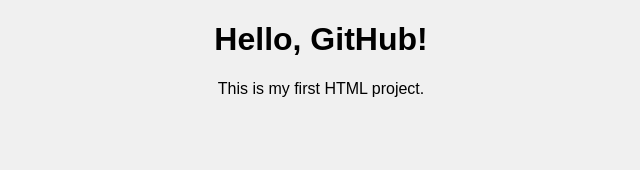
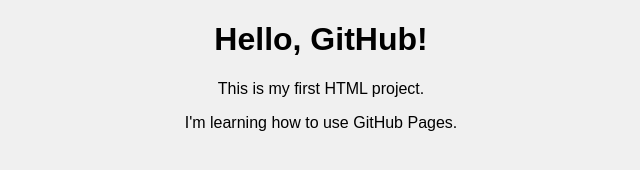
Before and after one commit to FarheenaHasan/CodeSpace-HTML, a plain HTML site: page index.html in a window 1280 px wide. Shown: the whole page, without its empty margins (319-959 px from the left). Drawn offline with Linux system fonts and the light colour scheme.

Commit message:
Update index.html

```diff
--- a/index.html
+++ b/index.html
@@ -8,5 +8,6 @@
 <body>
   <h1>Hello, GitHub!</h1>
   <p>This is my first HTML project.</p>
+  <p>I'm learning how to use GitHub Pages.</p>
 </body>
 </html>
```
